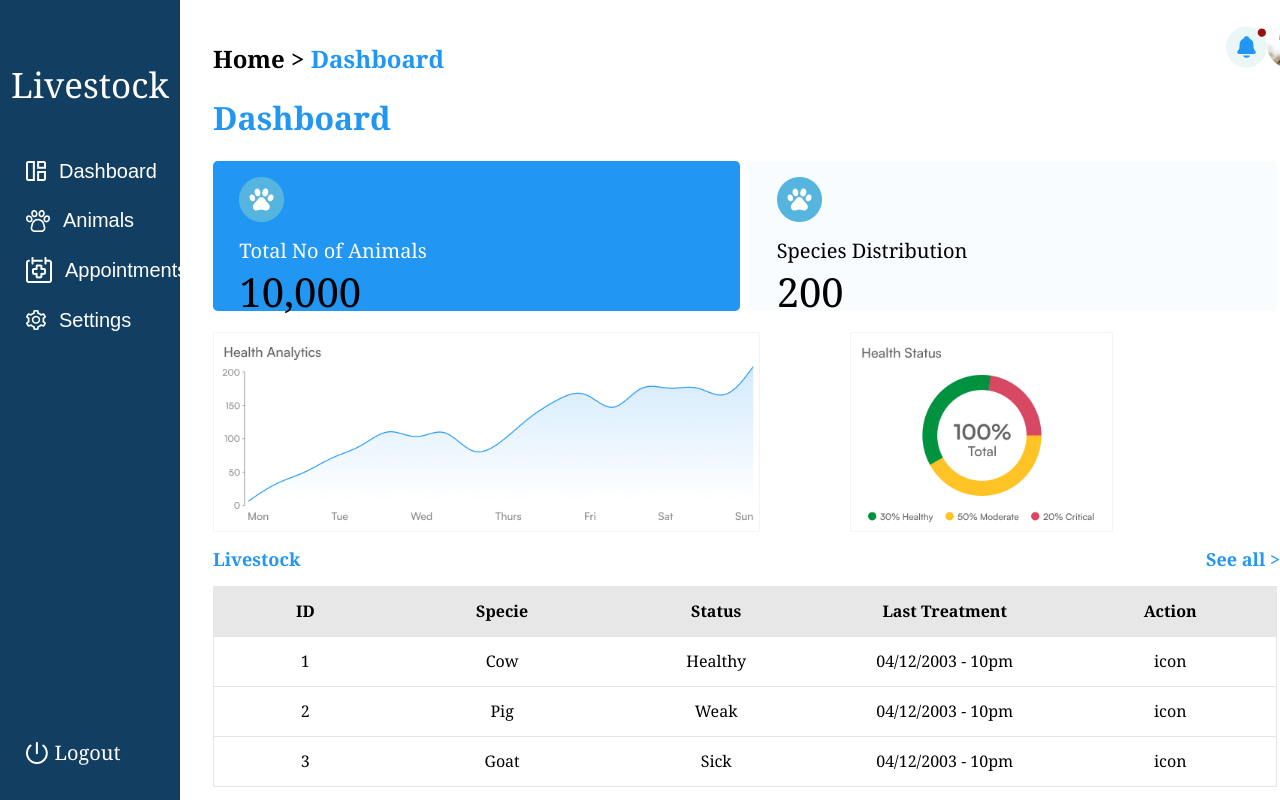
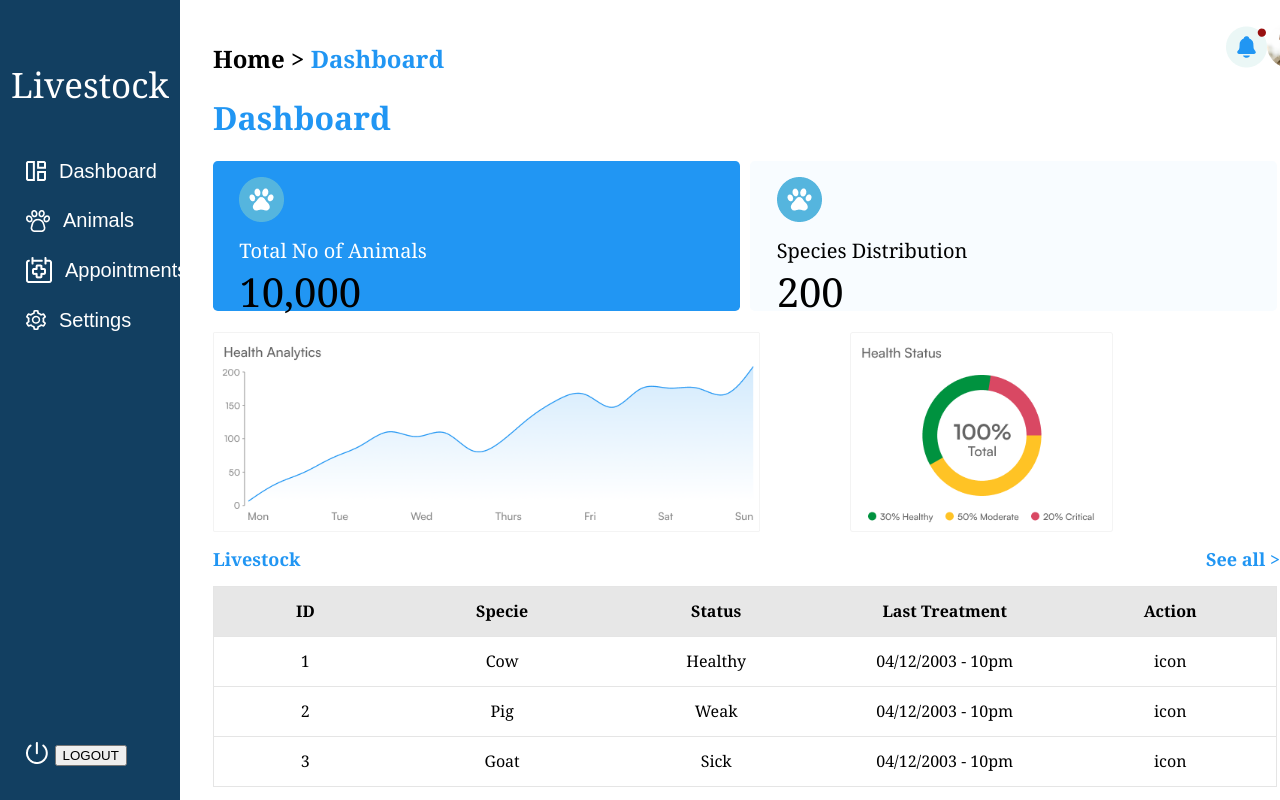
Before and after one commit to minibot47/Final-Year-Project, a React (Create React App) app in the folder my-react-project/: page /Dashboard in a window 1280 px wide. Shown: the top 800 px of the page. Built offline with nearby package versions, Linux system fonts and the light colour scheme.

Commit message:
maade my router work

```diff
--- a/my-react-project/package.json
+++ b/my-react-project/package.json
@@ -8,6 +8,7 @@
     "@testing-library/user-event": "^13.5.0",
     "react": "^18.3.1",
     "react-dom": "^18.3.1",
+    "react-router-dom": "^6.23.1",
     "react-scripts": "5.0.1",
     "web-vitals": "^2.1.4"
   },
--- a/my-react-project/src/App.js
+++ b/my-react-project/src/App.js
@@ -1,12 +1,20 @@
-import React from 'react';
-import { BrowserRouter as Router, Route, Switch } from 'react-router-dom';
+import React, { useState } from 'react';
+import { BrowserRouter, Route,  Routes, } from 'react-router-dom';
 import Dashboard from './pages/Dashboard';
+import Signin from "./pages/Signin"
+import Signup from "./pages/Signup"
 
 function App() {
   return (
-
-    <Dashboard />
-
+    <>
+    <BrowserRouter>
+      <Routes>
+        <Route path='/Signin' element={<Signin />} />
+        <Route path='/Signup' element={<Signup />} />
+        <Route path='/Dashboard' element={<Dashboard />} />
+      </Routes>
+    </BrowserRouter>
+    </>
   );
 }
 
--- a/my-react-project/src/pages/Dashboard.js
+++ b/my-react-project/src/pages/Dashboard.js
@@ -1,4 +1,5 @@
 import React, { useState } from 'react';
+import { Link } from 'react-router-dom';
 import "./Dashboard.css";
 import dashboardicon from "../images/dashboard.png";
 import animalicon from '../images/animal.png';
@@ -45,7 +46,9 @@ const Dashboard = () => {
           <div className='leftdashboardbuttonsbottom'>
             <label>
               <img src={logouticon} alt=''/>
-              Logout
+              <Link to='/Signin'>
+              <button>LOGOUT</button>
+              </Link>
             </label>
           </div>
         </div>
--- a/my-react-project/src/pages/Signin.js
+++ b/my-react-project/src/pages/Signin.js
@@ -1,6 +1,6 @@
 import React from 'react'
 import './Signin.css'
-import { Link, Route, Switch } from 'react-router-dom';
+import { Link } from 'react-router-dom';
 import Cat from '../images/Cat.png';
 
 const Signin = () => {
@@ -20,8 +20,8 @@ const Signin = () => {
               Password <br></br>
               <input type='password' placeholder='Enter Password'></input>
             </label>
-            <button className='signinbutton'>Sign In</button>
-            <div className='signinbottom'>Don't have an account? <a href='#'>Sign up</a></div>
+            <Link to='/Dashboard'><button className='signinbutton'>Sign In</button></Link>
+            <div className='signinbottom'>Don't have an account? <Link to='/Signup'><button className='signinbutton'>Sign up</button></Link></div>
 
           </form>
         </div>
--- a/my-react-project/src/pages/Signup.js
+++ b/my-react-project/src/pages/Signup.js
@@ -1,6 +1,5 @@
 import React from 'react'
-import { Link, Route, Switch } from 'react-router-dom';
-
+import { Link } from 'react-router-dom';
 import dog from '../images/Dog.png'
 import './Signup.css'
 import eyes from '../images/logout.png'
@@ -31,7 +30,7 @@ const Signup = () => {
               <input type='password' placeholder='RE-Enter Password' required></input>
             </label>
             <button className='signupbutton'>Sign Up</button>
-            <div className='signupbottom'>Already have an account? <a href='#'>Sign up</a></div>
+            <div className='signupbottom'>Already have an account? <Link to='/Dashboard'><button className='signinbutton'>Sign In</button></Link></div>
 
           </form>
         </div>
```
Also changed, not shown: 1 other file (tests, documents, lock files or other folders).
